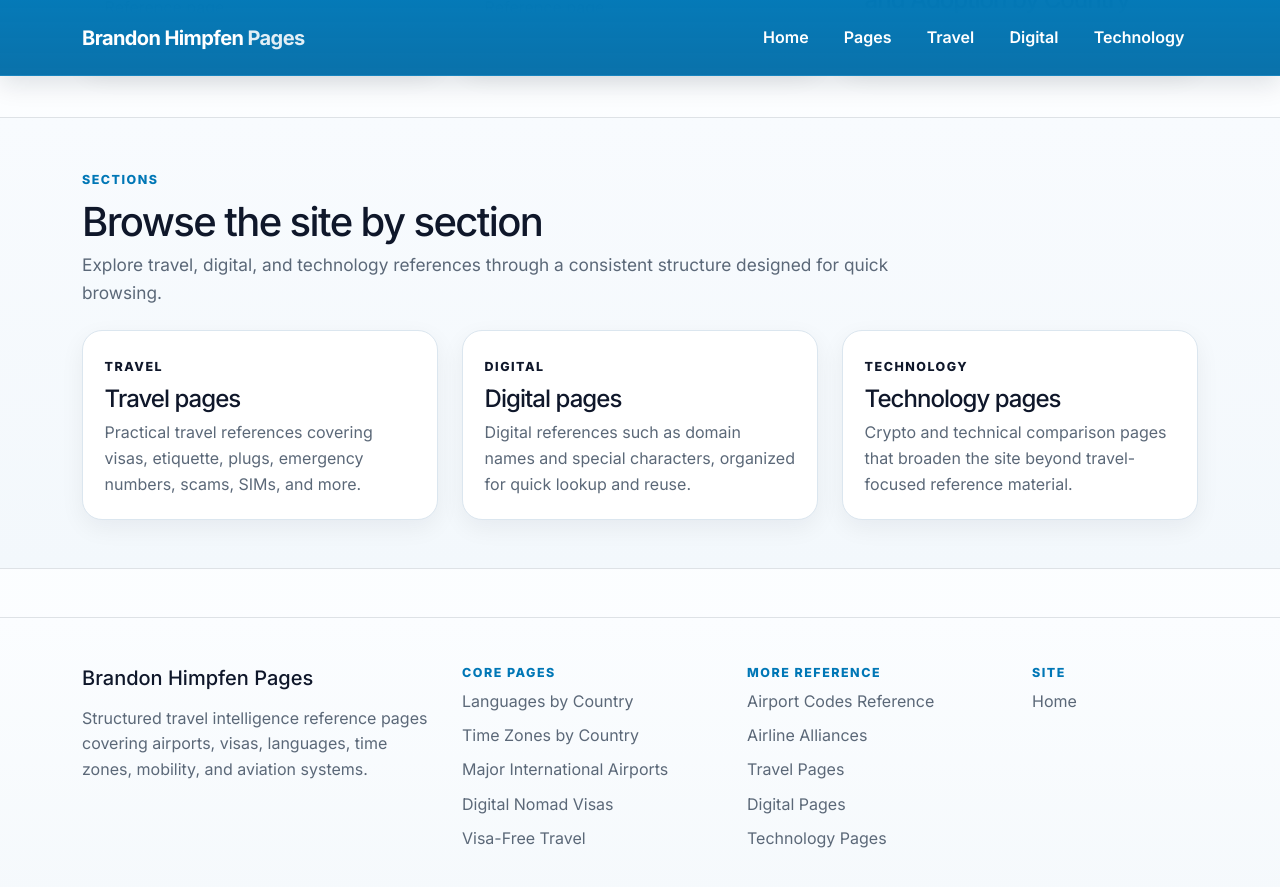
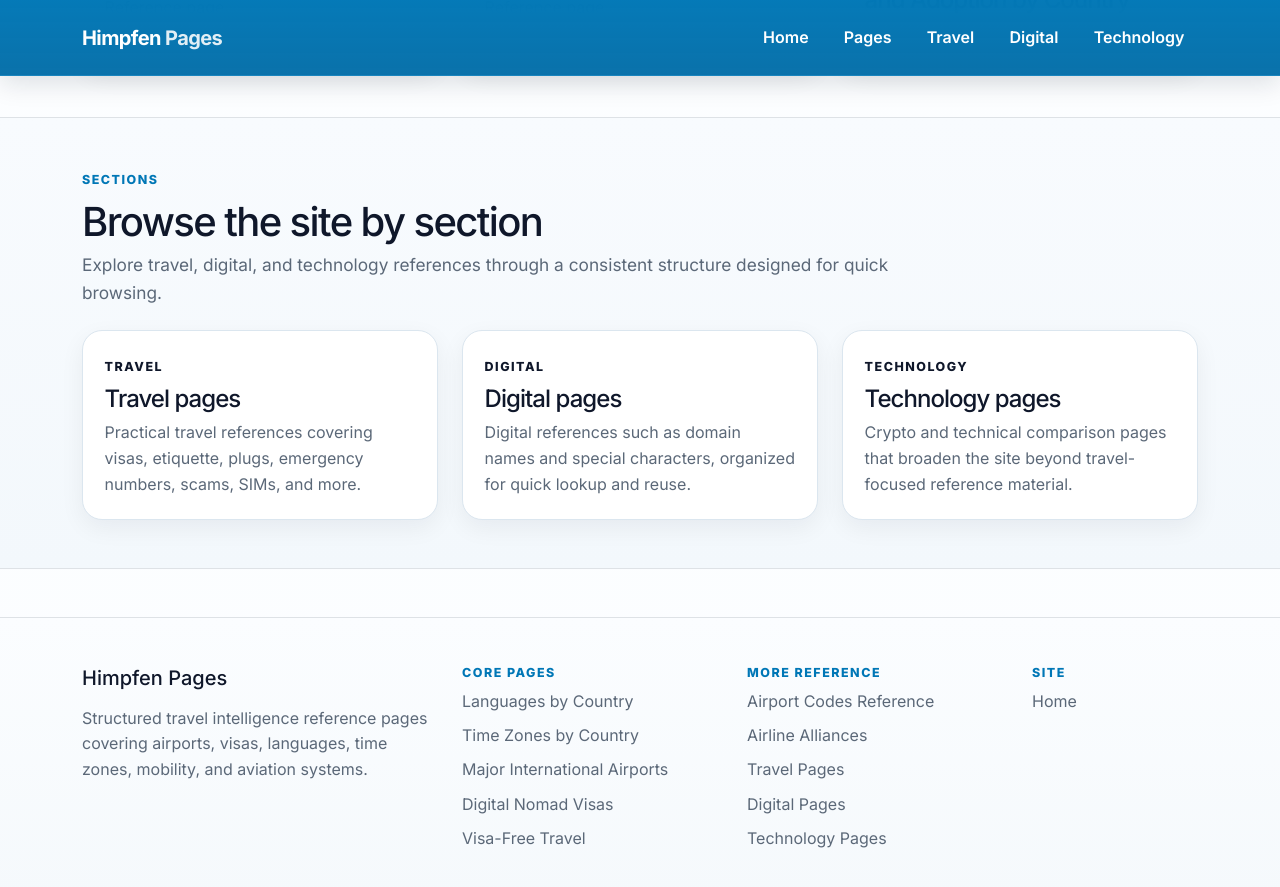
Before and after one commit to brandonhimpfen/pages, a Jekyll site: the page built from index.md, in a window 1280 px wide and 900 px high, scrolled down 2008 px. Shown: the top 887 px of the window. Built offline with Jekyll 4.4.1, drawn with Linux system fonts in a browser that asks for light colours.

Commit message:
Update default.html

```diff
--- a/_layouts/default.html
+++ b/_layouts/default.html
@@ -28,7 +28,7 @@
   <header class="site-header border-bottom sticky-top">
     <nav class="navbar navbar-expand-lg py-3">
       <div class="container">
-        <a class="navbar-brand fw-bold" href="{{ '/' | relative_url }}">Brandon Himpfen <span>Pages</span></a>
+        <a class="navbar-brand fw-bold" href="{{ '/' | relative_url }}">Himpfen <span>Pages</span></a>
         <button class="navbar-toggler" type="button" data-bs-toggle="collapse" data-bs-target="#mainNav" aria-controls="mainNav" aria-expanded="false" aria-label="Toggle navigation">
           <span class="navbar-toggler-icon"></span>
         </button>
@@ -56,7 +56,7 @@
     <div class="container">
       <div class="row g-4">
         <div class="col-lg-4">
-          <h2 class="h5 mb-3">Brandon Himpfen Pages</h2>
+          <h2 class="h5 mb-3">Himpfen Pages</h2>
           <p class="text-secondary mb-0">Structured travel intelligence reference pages covering airports, visas, languages, time zones, mobility, and aviation systems.</p>
         </div>
         <div class="col-6 col-lg-3">
```
